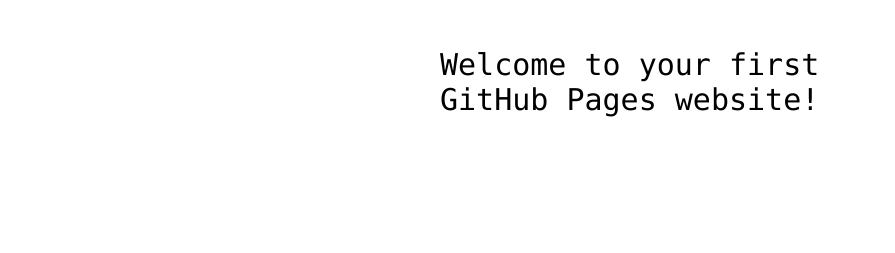
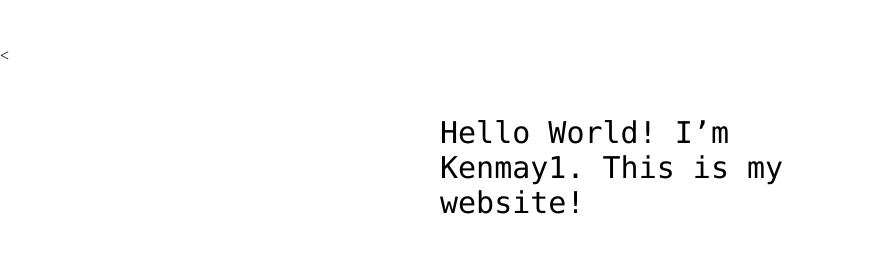
Before and after one commit to kenmay1/hello-world, a plain HTML site: page index.html in a window 1280 px wide. Shown: the part 341-594 px from the top of the page, without its empty margins (0-895 px from the left). Drawn offline with Linux system fonts and the light colour scheme.

Commit message:
Update index.html
Added my introduction

```diff
--- a/index.html
+++ b/index.html
@@ -12,7 +12,7 @@
 <img src="https://octodex.github.com/images/daftpunktocat-thomas.gif" id="octocat" alt="octocat-gif" />
 
 <!-- Change this code here by copy and pasting your template on line 15 -->
-<p>Welcome to your first GitHub Pages website!</p>
+<<p>Hello World! I’m Kenmay1. This is my website!</p>
 
 </body>
 </html>
```
